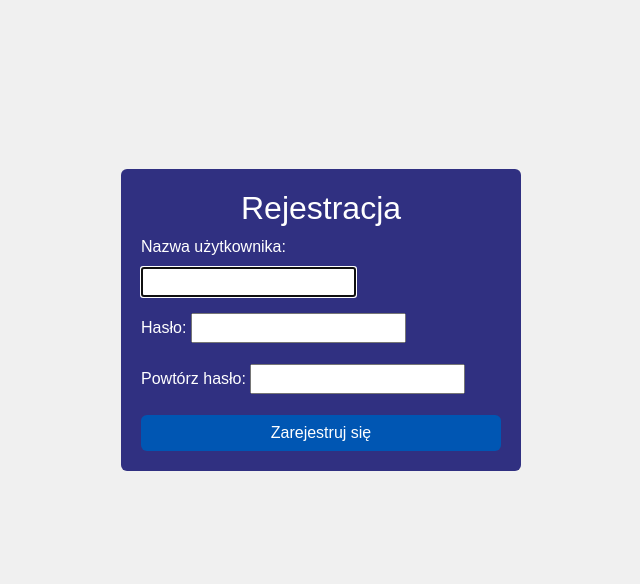
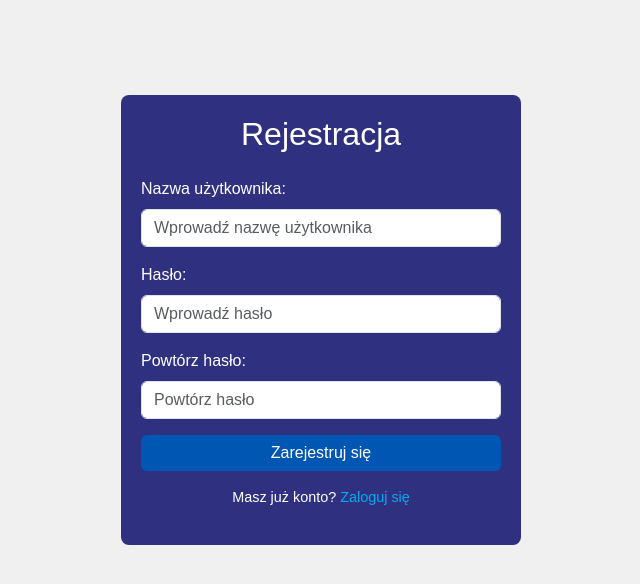
Before and after one commit to Monka3tp/Hotelio, a Django app: page /accounts/signup/ in a window 1280 px wide. Shown: the part 90-674 px from the top of the page, without its empty margins (319-959 px from the left). Run offline with Django 5.2, Linux system fonts and the light colour scheme.

Commit message:
wyrównanie inputów w formularzu rejestracji; poprawa wygladu calego formularza

```diff
--- a/Account/templates/registration/login.html
+++ b/Account/templates/registration/login.html
@@ -16,6 +16,6 @@
         </div>
         <button type="submit" class="btn btn-primary w-100">Zaloguj się</button>
     </form>
-    <p class="text-center mt-3">Nie masz konta? <a href="{% url 'signup' %}">Zarejestruj się</a></p>
+    <p class="text-center mt-3">Nie masz konta? <a href="{% url 'signup' %}" style="color: #00aced; text-decoration: none;">Zarejestruj się</a></p>
 </div>
 {% endblock %}
--- a/Account/templates/registration/signup.html
+++ b/Account/templates/registration/signup.html
@@ -1,25 +1,28 @@
 {% extends 'base.html' %}
 
 {% block content %}
-<div class="card">
-    <h2 class="text-center">Rejestracja</h2>
+<div class="card mx-auto " style="max-width: 400px; color: white; border-radius: 8px;">
+    <h2 class="text-center mb-4">Rejestracja</h2>
 
-    {#Formularz rejestracji#}
     <form method="POST">
         {% csrf_token %}
         <div class="mb-3">
-            <label for="username" class="form-label">Nazwa użytkownika:</label>
-            {{ form.username }}
+            <label for="id_username" class="form-label">Nazwa użytkownika:</label>
+            <input type="text" name="username" id="id_username" class="form-control" placeholder="Wprowadź nazwę użytkownika">
         </div>
         <div class="mb-3">
-            <label for="password1" class="form-label">Hasło:</label>
-            {{ form.password1 }}
+            <label for="id_password1" class="form-label">Hasło:</label>
+            <input type="password" name="password1" id="id_password1" class="form-control" placeholder="Wprowadź hasło">
         </div>
         <div class="mb-3">
-            <label for="password2" class="form-label">Powtórz hasło:</label>
-            {{ form.password2 }}
+            <label for="id_password2" class="form-label">Powtórz hasło:</label>
+            <input type="password" name="password2" id="id_password2" class="form-control" placeholder="Powtórz hasło">
         </div>
         <button type="submit" class="btn btn-primary w-100">Zarejestruj się</button>
     </form>
+
+    <p class="text-center mt-3" style="font-size: 0.9rem;">
+        Masz już konto? <a href="{% url 'login' %}" style="color: #00aced; text-decoration: none;">Zaloguj się</a>
+    </p>
 </div>
 {% endblock %}
```
Also changed, not shown: db.sqlite3.
